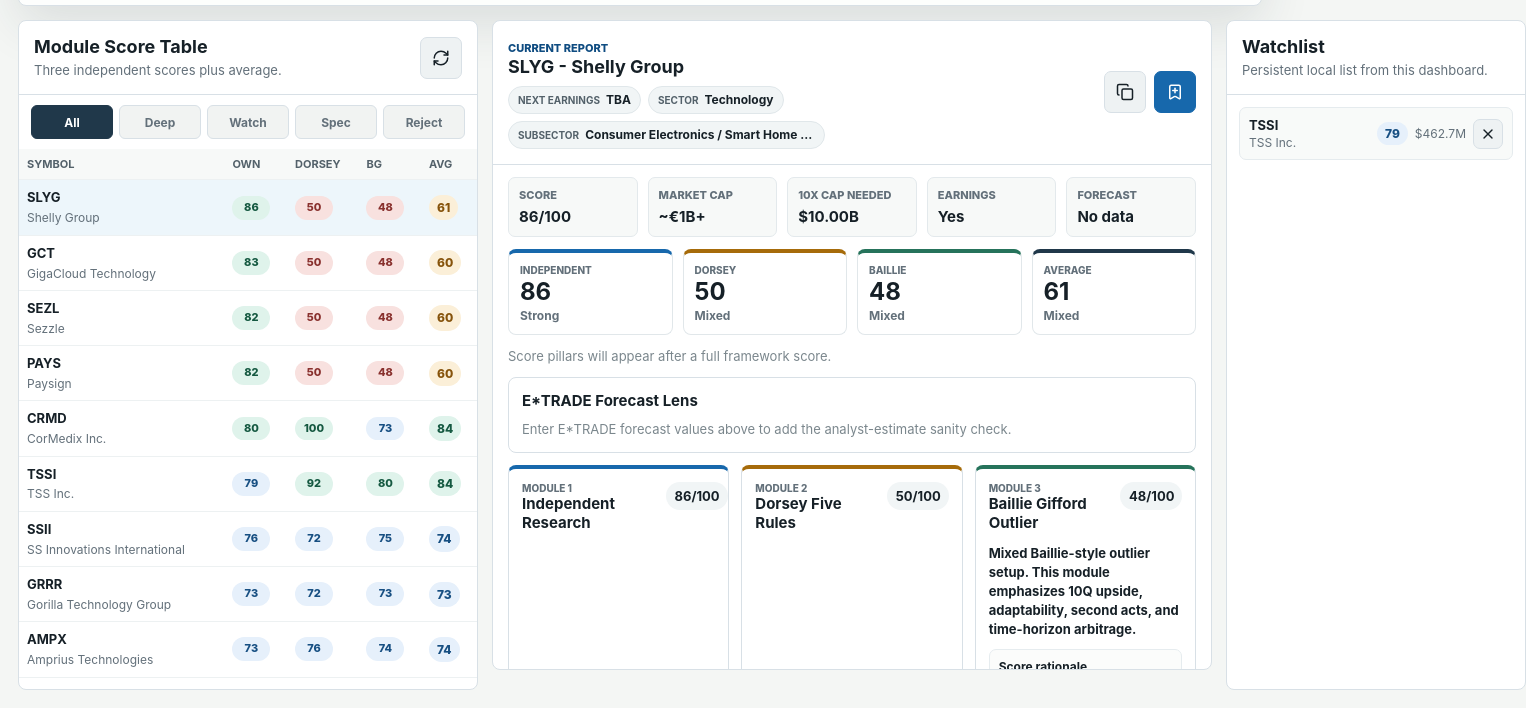
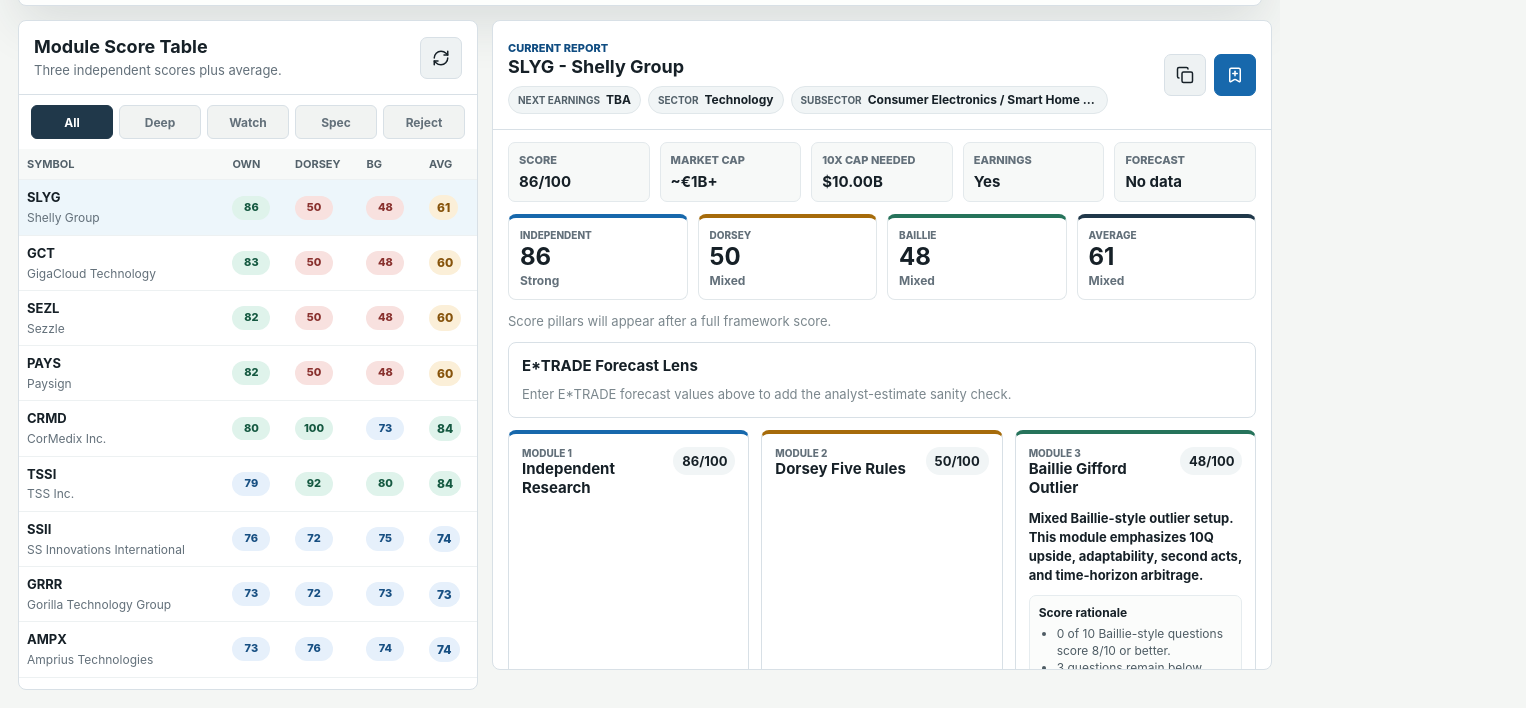
Before and after one commit to skydiver1118/my_yolo_test, a plain HTML site: page 10x-dashboard/index.html in a window 1280 px wide. Shown: the part 168-876 px from the top of the page, 1526 px wide, since content can reach past the window. Drawn offline with nearby package versions, Linux system fonts and the light colour scheme.

Commit message:
Remove right watchlist panel

```diff
--- a/10x-dashboard/app.js
+++ b/10x-dashboard/app.js
@@ -330,34 +330,6 @@
     tr.querySelector("button").addEventListener("click", () => loadReport(row.Symbol));
     body.appendChild(tr);
   }
-}
-
-function renderWatchlist() {
-  const body = $("watchlistBody");
-  body.innerHTML = "";
-  if (!state.watchlist.length) {
-    body.innerHTML = `<p class="empty-state">No stocks added yet.</p>`;
-    return;
-  }
-  for (const item of state.watchlist) {
-    const card = document.createElement("article");
-    card.className = "watch-card";
-    card.innerHTML = `
-      <button class="watch-main" type="button">
-        <strong>${item.Symbol}</strong>
-        <span>${item.Company || ""}</span>
-      </button>
-      <span class="score-pill ${scoreClass(item.InvestmentScore)}">${item.InvestmentScore ?? "--"}</span>
-      <span>${item.MarketCapDisplay || "N/A"}</span>
-      <button class="icon-button tiny" type="button" title="Remove ${item.Symbol}" aria-label="Remove ${item.Symbol}">
-        <i data-lucide="x"></i>
-      </button>
-    `;
-    card.querySelector(".watch-main").addEventListener("click", () => loadReport(item.Symbol));
-    card.querySelector(".tiny").addEventListener("click", () => removeWatch(item.Symbol));
-    body.appendChild(card);
-  }
-  initIcons();
 }
 
 function renderReport(row) {
@@ -921,7 +893,6 @@
   });
   saveWatchlist();
   renderMetrics();
-  renderWatchlist();
   toast(`${state.current.Symbol} added to watchlist.`);
 }
 
@@ -929,7 +900,6 @@
   state.watchlist = state.watchlist.filter((item) => item.Symbol !== symbol);
   saveWatchlist();
   renderMetrics();
-  renderWatchlist();
   toast(`${symbol} removed.`);
 }
 
@@ -1038,7 +1008,6 @@
   $("refreshButton").addEventListener("click", () => {
     renderMetrics();
     renderTable();
-    renderWatchlist();
     toast("Static dashboard refreshed.");
   });
   document.querySelectorAll(".filter").forEach((button) => {
@@ -1058,7 +1027,6 @@
   initIcons();
   renderMetrics();
   renderTable();
-  renderWatchlist();
   loadReport(state.scores[0]?.Symbol || "TSSI");
 }
 
--- a/10x-dashboard/index.html
+++ b/10x-dashboard/index.html
@@ -4,7 +4,7 @@
     <meta charset="utf-8">
     <meta name="viewport" content="width=device-width, initial-scale=1">
     <title>10x Framework Dashboard</title>
-    <link rel="stylesheet" href="styles.css?v=2026060108">
+    <link rel="stylesheet" href="styles.css?v=2026060109">
   </head>
   <body>
     <main class="app-shell">
@@ -223,21 +223,12 @@
           </section>
         </section>
 
-        <aside class="panel watch-panel">
-          <div class="panel-head">
-            <div>
-              <h2>Watchlist</h2>
-              <p>Persistent local list from this dashboard.</p>
-            </div>
-          </div>
-          <div id="watchlistBody" class="watchlist"></div>
-        </aside>
       </section>
     </main>
 
     <div id="toast" class="toast" role="status" aria-live="polite"></div>
     <script src="data/dashboard-data.js?v=2026060101"></script>
     <script src="https://unpkg.com/lucide@latest/dist/umd/lucide.min.js"></script>
-    <script src="app.js?v=2026060108"></script>
+    <script src="app.js?v=2026060109"></script>
   </body>
 </html>
--- a/10x-dashboard/styles.css
+++ b/10x-dashboard/styles.css
@@ -233,7 +233,7 @@
 .workspace-grid {
   display: grid;
   gap: 14px;
-  grid-template-columns: minmax(460px, 0.96fr) minmax(720px, 1.54fr) minmax(300px, 0.7fr);
+  grid-template-columns: minmax(460px, 0.9fr) minmax(780px, 1.7fr);
   margin: 0 auto;
   max-width: 1680px;
 }
@@ -317,8 +317,7 @@
   background: #edf6fb;
 }
 
-.row-button,
-.watch-main {
+.row-button {
   background: transparent;
   border: 0;
   color: var(--ink);
@@ -329,13 +328,11 @@
   text-align: left;
 }
 
-.row-button strong,
-.watch-main strong {
+.row-button strong {
   font-size: 13px;
 }
 
-.row-button span,
-.watch-main span {
+.row-button span {
   color: var(--muted);
   font-size: 12px;
   max-width: 170px;
@@ -893,30 +890,6 @@
   color: #344651;
 }
 
-.watchlist {
-  display: grid;
-  gap: 8px;
-  max-height: calc(100vh - 220px);
-  overflow: auto;
-  padding: 12px;
-}
-
-.watch-card {
-  align-items: center;
-  background: #f8faf9;
-  border: 1px solid #e5ebee;
-  border-radius: 7px;
-  display: grid;
-  gap: 7px;
-  grid-template-columns: minmax(0, 1fr) auto auto auto;
-  padding: 9px;
-}
-
-.watch-card > span:not(.score-pill) {
-  color: var(--muted);
-  font-size: 12px;
-}
-
 .empty-state {
   color: #7b878d;
   font-size: 13px;
@@ -953,8 +926,7 @@
     max-height: none;
   }
 
-  .table-wrap,
-  .watchlist {
+  .table-wrap {
     max-height: 460px;
   }
 }
```
